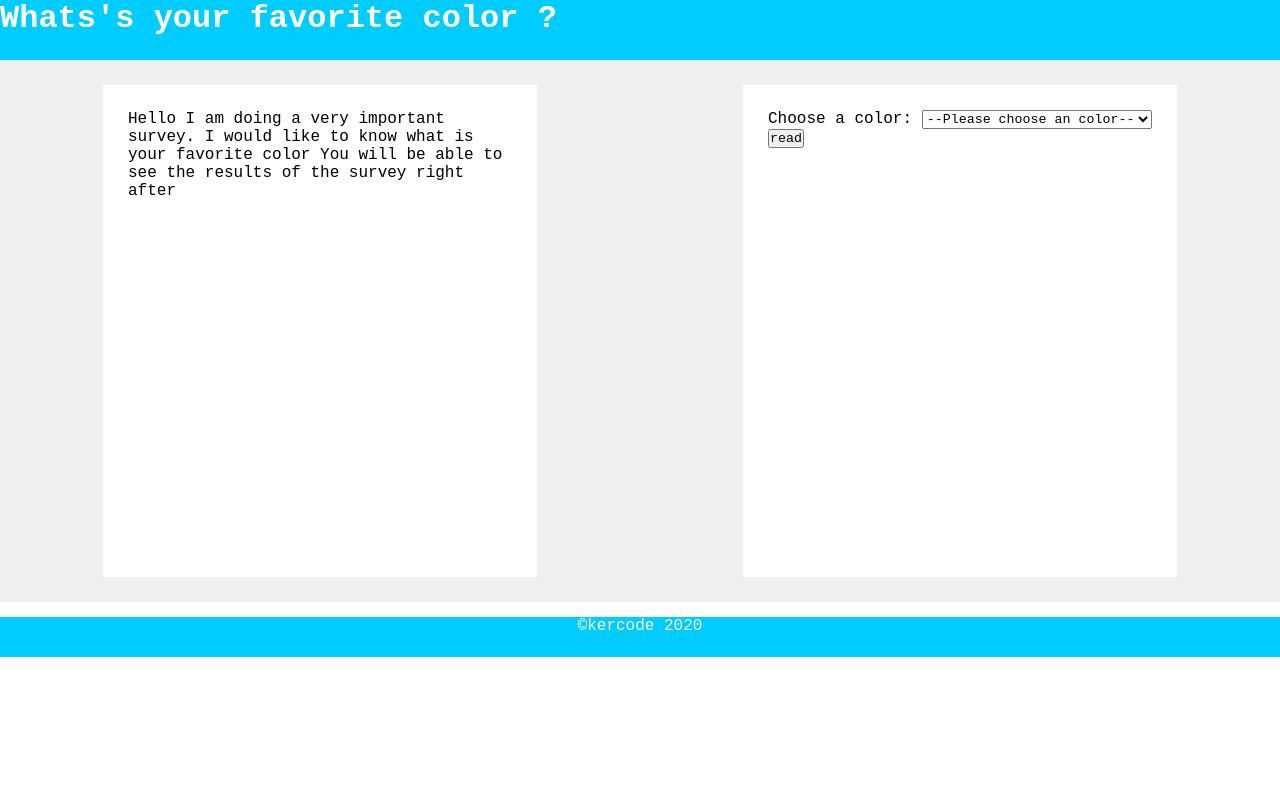
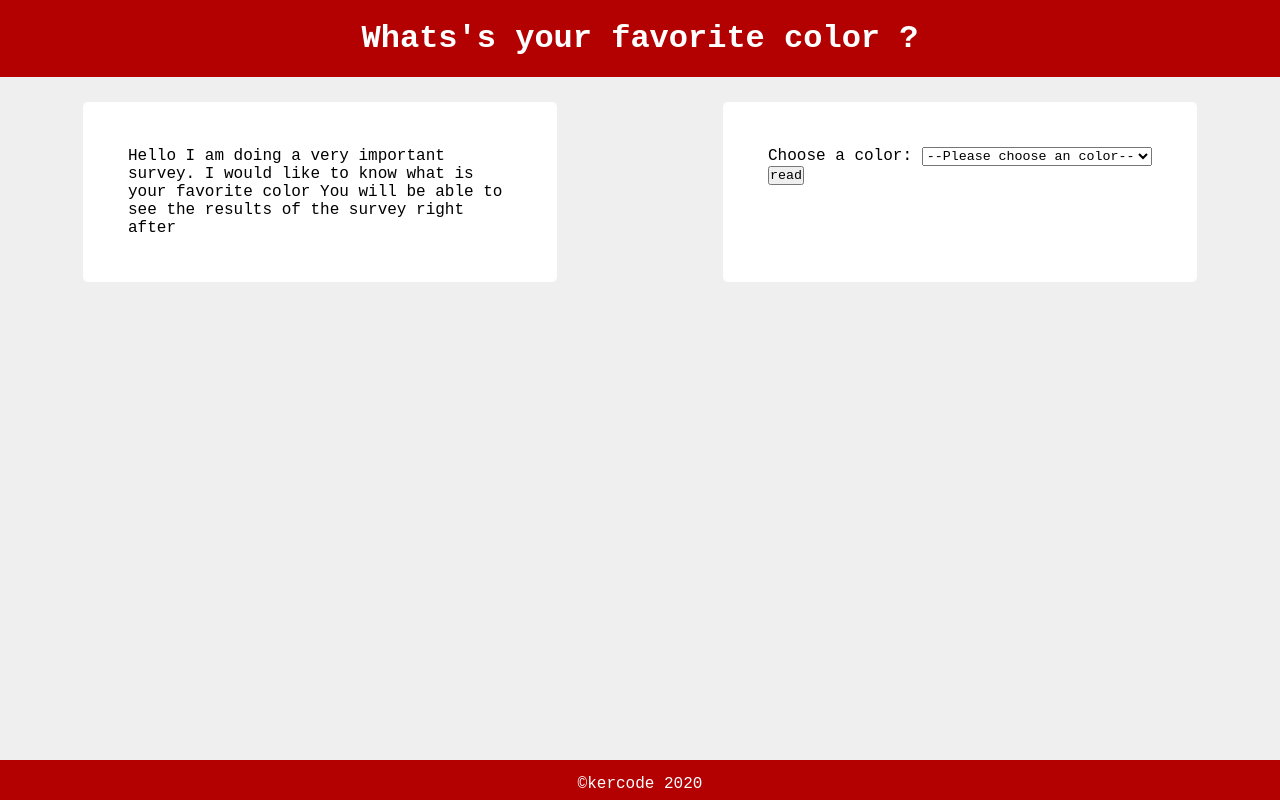
Before and after one commit to yohann-kevin/What-s-your-favorite-color, a PHP site: page / in a window 1280 px wide. Run offline with PHP 8.4, Linux system fonts and the light colour scheme; data that the repository does not hold is empty.

Commit message:
add style and comment

```diff
--- a/function/bdd.php
+++ b/function/bdd.php
@@ -1,5 +1,5 @@
 <?php
-
+//link my database to the project
 function bdd(){
     $data='mysql:dbname=testgraph;host=127.0.0.1';
     $user='root';
--- a/function/colors.php
+++ b/function/colors.php
@@ -1,4 +1,5 @@
 <?php
+//I get the number of votes by color
 function red() {
         global $bdd;
 
--- a/layouts/header.php
+++ b/layouts/header.php
@@ -4,7 +4,9 @@
 <head>
     <meta charset="UTF-8">
     <meta name="viewport" content="width=device-width, initial-scale=1.0">
+    <!-- link chart js -->
     <script src="https://cdnjs.cloudflare.com/ajax/libs/Chart.js/2.9.3/Chart.bundle.js"></script>
+    <!-- link style css -->
     <link rel="stylesheet" href="public/style/style.css">
     <title>What's your favorite color ?</title>
 </head>
--- a/public/script/main.js
+++ b/public/script/main.js
@@ -1,4 +1,7 @@
+//diagram made with chart.js
+//I create a array where I put the number of votes by color and I display it
 var tabTest1 = [u, v, w, x, y, z];
+//I declare the context
 var ctx = document.getElementById('myChart').getContext('2d');
 var myChart = new Chart(ctx, {
     type: 'bar',
--- a/public/style/style.css
+++ b/public/style/style.css
@@ -4,9 +4,14 @@
     font-family: 'Courier New', Courier, monospace;
 }
 
+body {
+    background-color: #efefef;
+}
+
 #header {
-    height: 60px;
-    background-color: #00ccff;
+    padding: 20px;
+    text-align: center;
+    background-color: #b30000;
 }
 
 #title {
@@ -15,31 +20,44 @@
 
 #home {
     width: 100%;
-    height: 492px;
     display: flex;
     justify-content: space-around;
-    background-color: #efefef;
+    flex-wrap: wrap;
     padding-top: 25px;
     padding-bottom: 25px;
 }
 
 #legend {
-    padding: 25px;
+    padding: 45px;
     width: 30%;
+    height: 100%;
     background-color: #ffffff;
+    border-radius: 5px;
+    -webkit-border-radius: 5px;
+    -moz-border-radius: 5px;
+    -ms-border-radius: 5px;
+    -o-border-radius: 5px;
 }
 
 #colors {
     width: 30%;
-    padding: 25px;
+    padding: 45px;
     background-color: #ffffff;
+    border-radius: 5px;
+    -webkit-border-radius: 5px;
+    -moz-border-radius: 5px;
+    -ms-border-radius: 5px;
+    -o-border-radius: 5px;
 }
 
 #footer {
+    width: 100%;
     height: 40px;
     color: #ffffff;
-    background-color: #00ccff;
+    background-color: #b30000;
     text-align: center;
+    position: fixed;
+    bottom: 0;
 }
 
 #kercode {
@@ -59,3 +77,26 @@ path {
     stroke-width: 1;
     shape-rendering: crispEdges;
 }
+
+#myChart {
+    width: 100%;
+    height: 80%;
+}
+
+#chart {
+    width: 100%;
+    height: 100%;
+    display: flex;
+    justify-content: space-around;
+    position: fixed;
+}
+
+@media screen and (min-width: 200px) and (max-width: 768px) {
+    #legend {
+        width: 80%;
+    }
+
+    #colors {
+        width: 80%;
+    }
+}
```
Also changed, not shown: chart.php (+5 -34 lines), index.php (+4 -1 lines).
